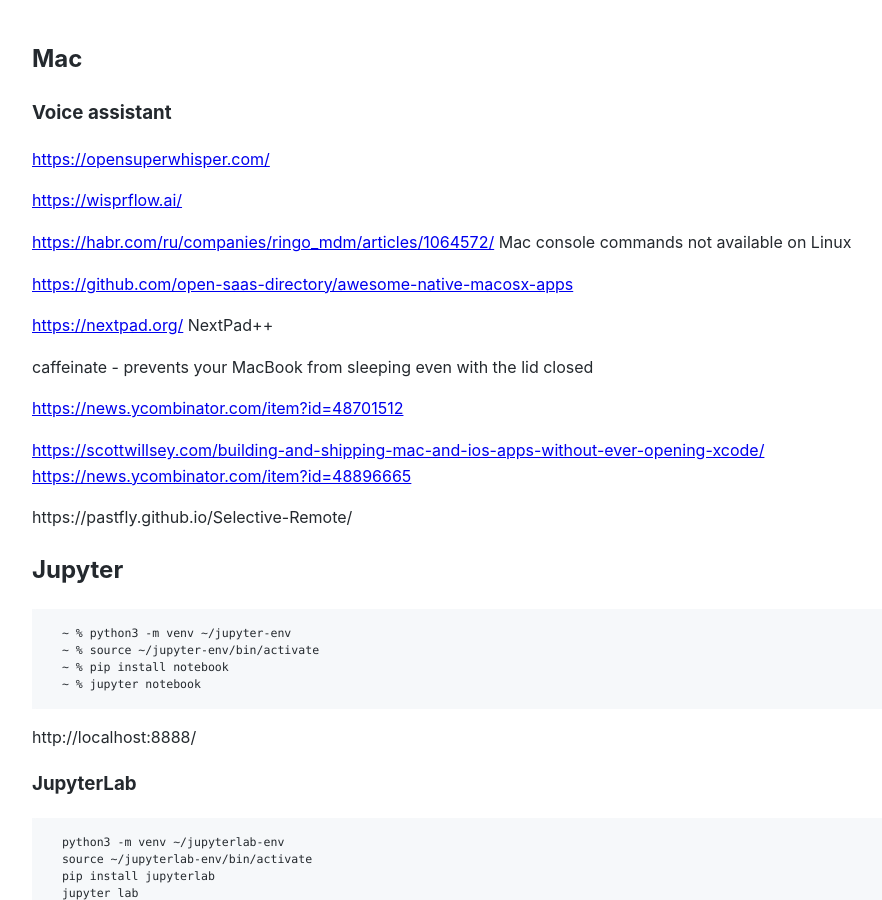
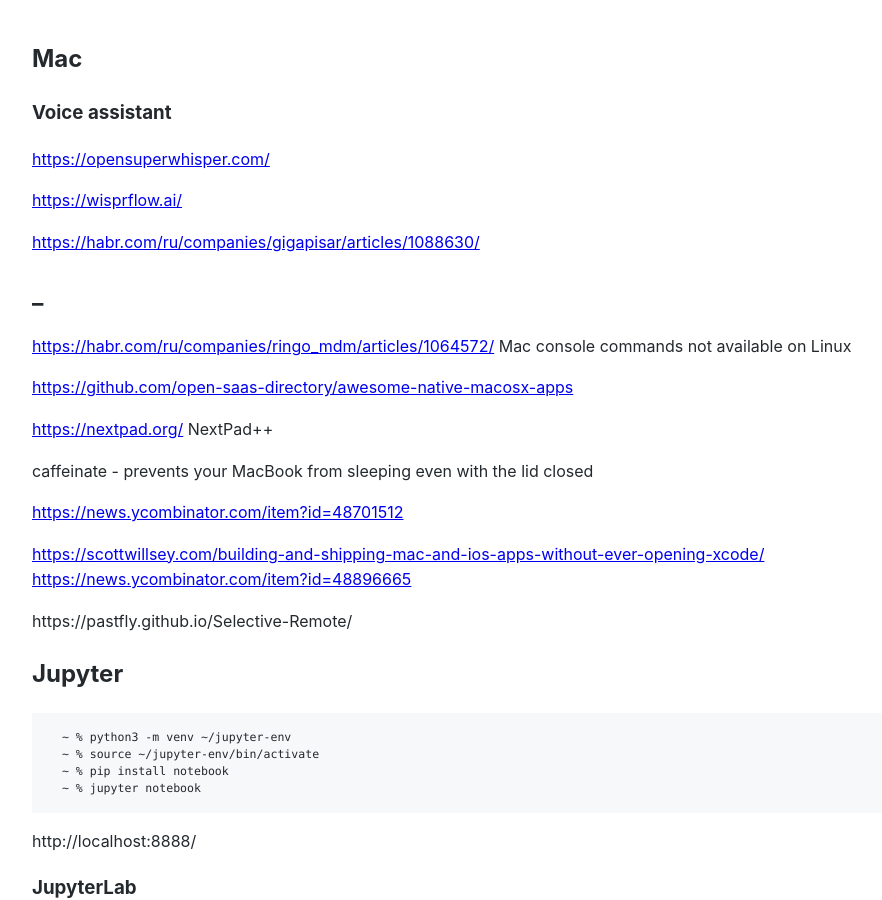
Before and after one commit to Michael-Lubinsky/michael-lubinsky.github.com, a Jekyll site: the page built from Mac/mac.md, in a window 1280 px wide and 900 px high. Shown: the whole window, without its empty margins (158-1040 px from the left). Built offline with Jekyll 4.4.1, drawn with Linux system fonts in a browser that asks for light colours; our own code applies the rules of GitHub Pages for plain Markdown files.

Commit message:
Update Mac markdown file with new links

```diff
--- a/Mac/mac.md
+++ b/Mac/mac.md
@@ -5,7 +5,9 @@
 
 <https://wisprflow.ai/>
 
+<https://habr.com/ru/companies/gigapisar/articles/1088630/>
 
+## _
 
 <https://habr.com/ru/companies/ringo_mdm/articles/1064572/> Mac console commands not available on Linux
 
```
